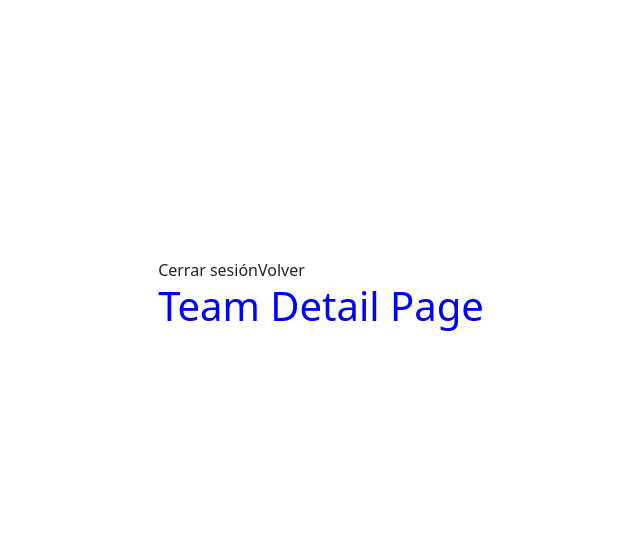
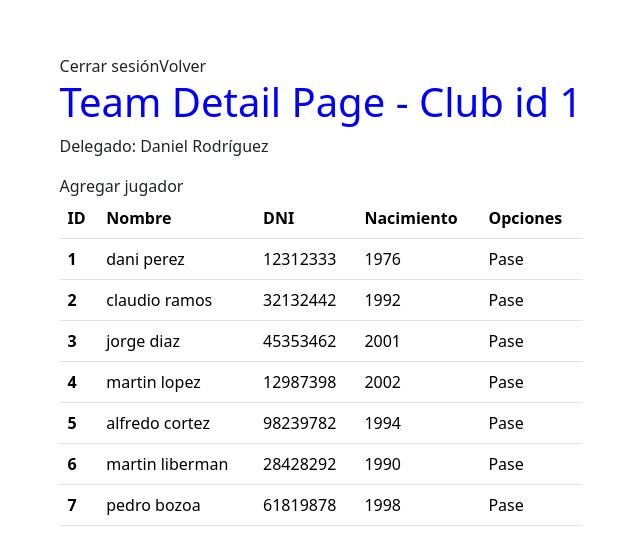
Before and after one commit to axelbriandip/gesliga_front, a React (Vite) app: page /teams/1 in a window 1280 px wide. Shown: the part 102-656 px from the top of the page, without its empty margins (319-959 px from the left). Built offline with nearby package versions, Linux system fonts and the light colour scheme.

Commit message:
team detail page add

```diff
--- /dev/null
+++ b/src/components/RowPlayer.jsx
@@ -0,0 +1,17 @@
+import React from 'react';
+import '../styles/components/cardOptionAdmin.css'
+import { Link } from 'react-router-dom';
+
+const RowPlayer = ({id, name, dni, birth}) => {
+  return (
+    <tr>
+        <th scope="row">{id}</th>
+        <td>{name}</td>
+        <td>{dni}</td>
+        <td>{birth}</td>
+        <td>Pase</td>
+    </tr>
+  );
+}
+
+export default RowPlayer;
--- a/src/pages/TeamDetailPage.jsx
+++ b/src/pages/TeamDetailPage.jsx
@@ -1,9 +1,12 @@
 import React from 'react';
 import '../styles/adminPage.css'
-import { useNavigate } from 'react-router-dom';
+import { useNavigate, useParams } from 'react-router-dom';
+import RowPlayer from '../components/RowPlayer';
 
 const TeamDetailPage = () => {
     const navigate = useNavigate()
+
+    const { id } = useParams()
 
     const handleLogout = () => navigate("/")
     const handleBack = () => navigate('/teams')
@@ -13,9 +16,31 @@ const TeamDetailPage = () => {
         <div className="header">
         <button onClick={handleLogout}>Cerrar sesión</button>
         <button onClick={handleBack}>Volver</button>
-        <h1>Team Detail Page</h1>
+        <h1>Team Detail Page - Club id {id}</h1>
+        <p>Delegado: Daniel Rodríguez</p>
+        <button>Agregar jugador</button>
         </div>
-        <div className="container-options">
+        <div className="list-players">
+            <table class="table">
+                <thead>
+                    <tr>
+                    <th scope="col">ID</th>
+                    <th scope="col">Nombre</th>
+                    <th scope="col">DNI</th>
+                    <th scope="col">Nacimiento</th>
+                    <th scope="col">Opciones</th>
+                    </tr>
+                </thead>
+                <tbody>
+                    <RowPlayer id="1" dni="12312333" name="dani perez" birth="1976"/>
+                    <RowPlayer id="2" dni="32132442" name="claudio ramos" birth="1992"/>
+                    <RowPlayer id="3" dni="45353462" name="jorge diaz" birth="2001"/>
+                    <RowPlayer id="4" dni="12987398" name="martin lopez" birth="2002"/>
+                    <RowPlayer id="5" dni="98239782" name="alfredo cortez" birth="1994"/>
+                    <RowPlayer id="6" dni="28428292" name="martin liberman" birth="1990"/>
+                    <RowPlayer id="7" dni="61819878" name="pedro bozoa" birth="1998"/>
+                </tbody>
+            </table>
         </div>
     </section>
     );
--- a/src/pages/teamsAdminPage.jsx
+++ b/src/pages/teamsAdminPage.jsx
@@ -1,24 +1,15 @@
 import React from 'react';
-import LogoGesliga from '../assets/imgs/1.png'
 import '../styles/homePage.css'
-import { Navigate, useNavigate } from 'react-router-dom'
+import { useNavigate } from 'react-router-dom'
 import RowTeam from '../components/RowTeam';
 
 
 const TeamsAdminPage = () => {
     const navigate = useNavigate()
 
-    const handleLogout = () => {
-    navigate("/")
-    }
-
-    const handleBack = () => {
-    navigate('/adminPage')
-    }
-
-    const handleAddTeam = () => {
-        navigate("/teams/create")
-    }
+    const handleLogout = () => navigate("/")
+    const handleBack = () => navigate('/adminPage')
+    const handleAddTeam = () => navigate("/teams/create")
 
   return (
     <section className='teamsAdminPage'>
```
